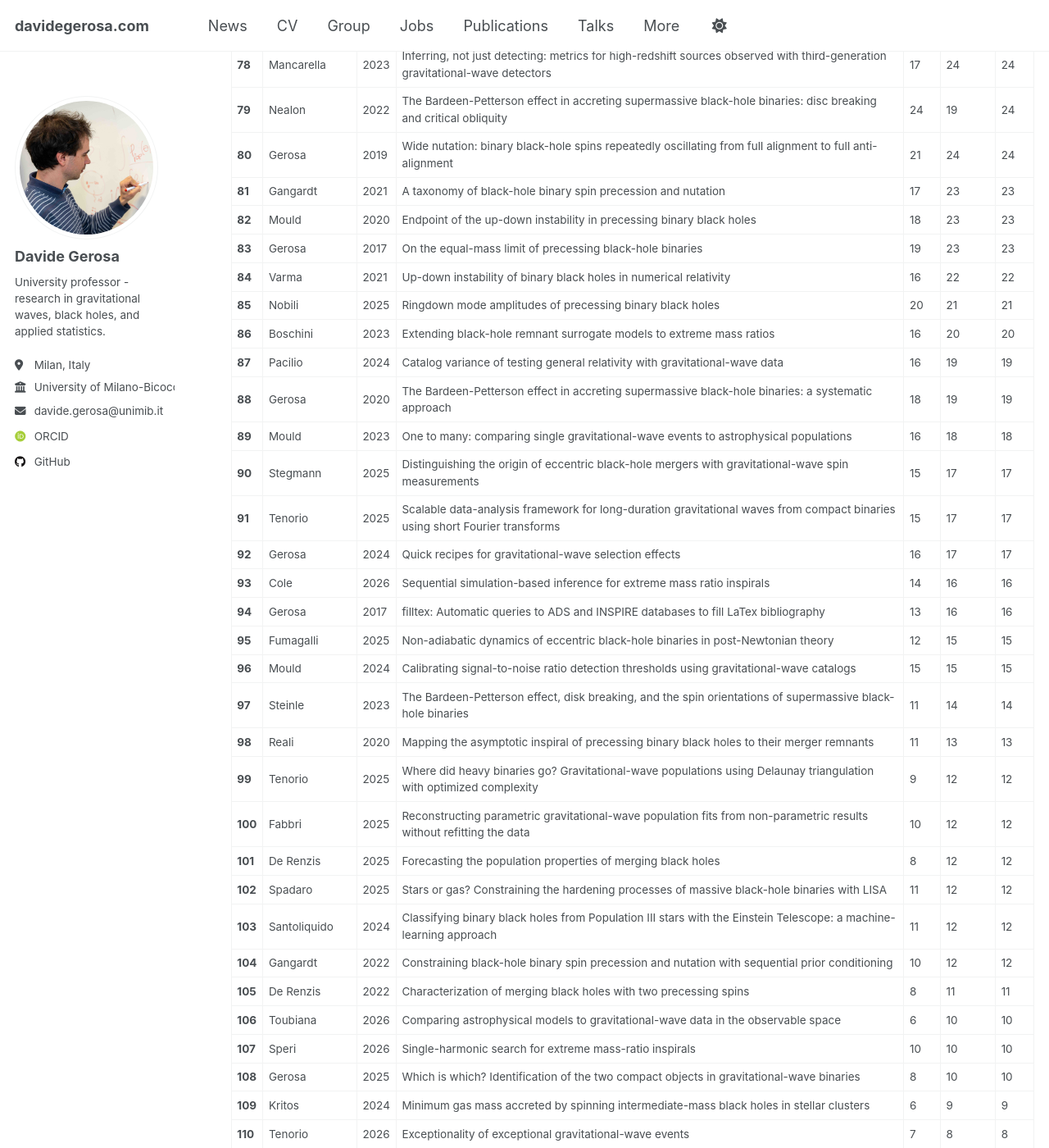
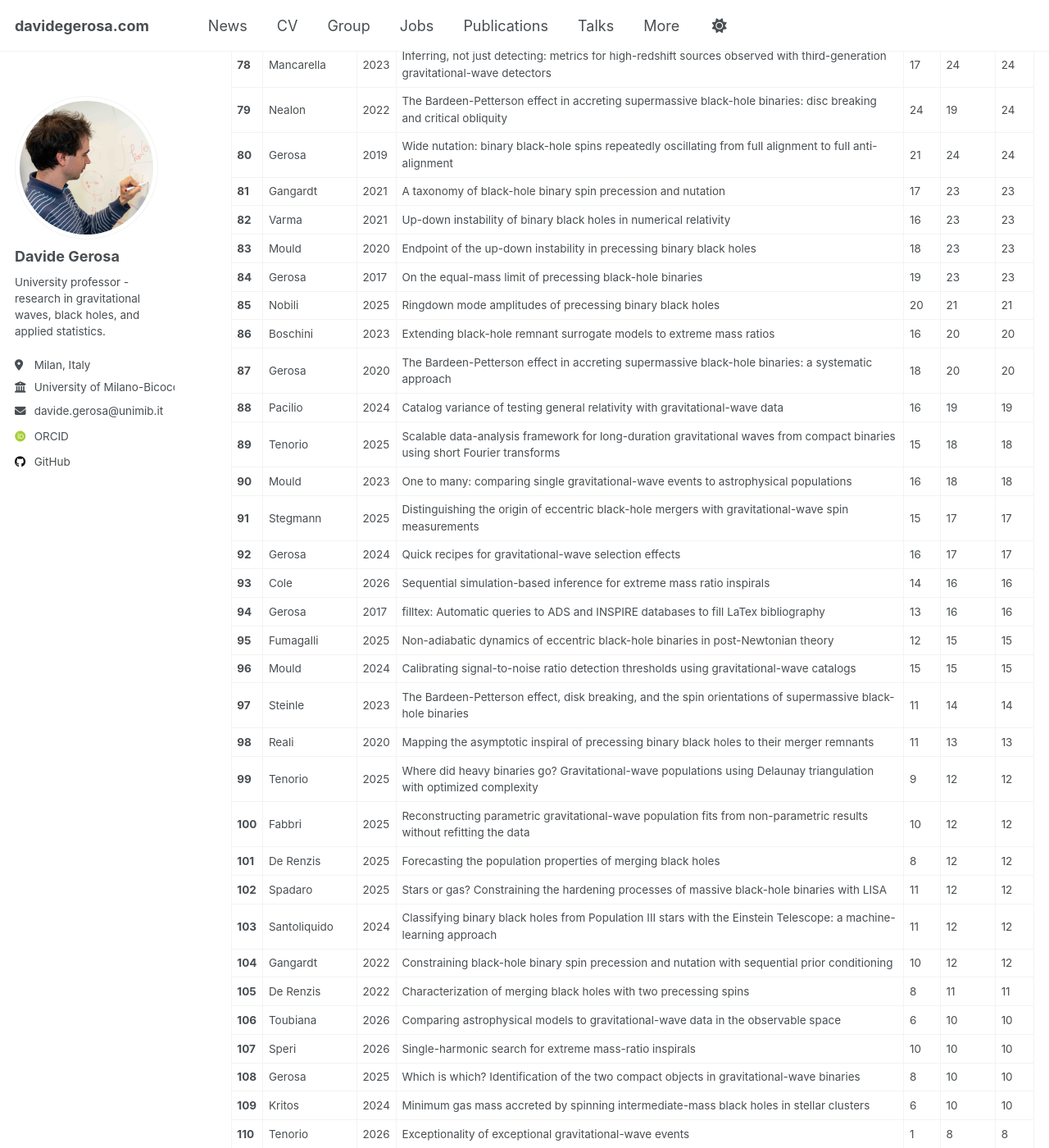
Before and after one commit to dgerosa/website, a Jekyll site: the page built from _pages/citations.md, in a window 1280 px wide and 1400 px high, scrolled down 3620 px. Shown: the whole window at 82% size. Built offline with Jekyll 4.4.1, drawn with Linux system fonts in a browser that asks for light colours; some web fonts are replaced; some of the changed text lies outside the part shown.

Commit message:
Website update from workflow

```diff
--- a/_pages/_citations.md
+++ b/_pages/_citations.md
@@ -23,16 +23,16 @@
 | **12** | Varma | 2019 | High-accuracy mass, spin, and recoil predictions of generic black-hole merger remnants | 148 | 178 | 178 |
 | **13** | Gerosa | 2015 | Multi-timescale analysis of phase transitions in precessing black-hole binaries | 140 | 171 | 171 |
 | **14** | Vitale | 2020 | Inferring the properties of a population of compact binaries in presence of selection effects | 143 | 165 | 165 |
-| **15** | Gerosa | 2013 | Resonant-plane locking and spin alignment in stellar-mass black-hole binaries: a diagnostic of compact-binary formation | 145 | 164 | 164 |
+| **15** | Gerosa | 2013 | Resonant-plane locking and spin alignment in stellar-mass black-hole binaries: a diagnostic of compact-binary formation | 145 | 165 | 165 |
 | **16** | Islam | 2021 | Eccentric binary black hole surrogate models for the gravitational waveform and remnant properties: comparable mass, nonspinning case | 137 | 153 | 153 |
 | **17** | Ng | 2018 | Gravitational-wave astrophysics with effective-spin measurements: asymmetries and selection biases | 120 | 140 | 140 |
-| **18** | Kesden | 2015 | Effective potentials and morphological transitions for binary black-hole spin precession | 114 | 139 | 139 |
+| **18** | Kesden | 2015 | Effective potentials and morphological transitions for binary black-hole spin precession | 114 | 140 | 140 |
 | **19** | Baibhav | 2019 | Gravitational-wave detection rates for compact binaries formed in isolation: LIGO/Virgo O3 and beyond | 111 | 132 | 132 |
 | **20** | Gerosa | 2019 | Multiband gravitational-wave event rates and stellar physics | 112 | 126 | 126 |
 | **21** | Gerosa | 2019 | Escape speed of stellar clusters from multiple-generation black-hole mergers in the upper mass gap | 115 | 125 | 125 |
 | **22** | Wysocki | 2018 | Explaining LIGO's observations via isolated binary evolution with natal kicks | 103 | 115 | 115 |
 | **23** | Romero-Shaw | 2023 | Eccentricity or spin precession? Distinguishing subdominant effects in gravitational-wave data | 97 | 114 | 114 |
-| **24** | Gerosa | 2016 | PRECESSION: Dynamics of spinning black-hole binaries with python | 94 | 109 | 109 |
+| **24** | Gerosa | 2016 | PRECESSION: Dynamics of spinning black-hole binaries with python | 94 | 110 | 110 |
 | **25** | Vitale | 2017 | Impact of Bayesian priors on the characterization of binary black hole coalescences | 92 | 108 | 108 |
 | **26** | Baibhav | 2020 | The mass gap, the spin gap, and the origin of merging binary black holes | 87 | 106 | 106 |
 | **27** | Taylor | 2018 | Mining gravitational-wave catalogs to understand binary stellar evolution: a new hierarchical bayesian framework | 99 | 105 | 105 |
@@ -90,16 +90,16 @@
 | **79** | Nealon | 2022 | The Bardeen-Petterson effect in accreting supermassive black-hole binaries: disc breaking and critical obliquity | 24 | 19 | 24 |
 | **80** | Gerosa | 2019 | Wide nutation: binary black-hole spins repeatedly oscillating from full alignment to full anti-alignment | 21 | 24 | 24 |
 | **81** | Gangardt | 2021 | A taxonomy of black-hole binary spin precession and nutation | 17 | 23 | 23 |
-| **82** | Mould | 2020 | Endpoint of the up-down instability in precessing binary black holes | 18 | 23 | 23 |
-| **83** | Gerosa | 2017 | On the equal-mass limit of precessing black-hole binaries | 19 | 23 | 23 |
-| **84** | Varma | 2021 | Up-down instability of binary black holes in numerical relativity | 16 | 22 | 22 |
+| **82** | Varma | 2021 | Up-down instability of binary black holes in numerical relativity | 16 | 23 | 23 |
+| **83** | Mould | 2020 | Endpoint of the up-down instability in precessing binary black holes | 18 | 23 | 23 |
+| **84** | Gerosa | 2017 | On the equal-mass limit of precessing black-hole binaries | 19 | 23 | 23 |
 | **85** | Nobili | 2025 | Ringdown mode amplitudes of precessing binary black holes | 20 | 21 | 21 |
 | **86** | Boschini | 2023 | Extending black-hole remnant surrogate models to extreme mass ratios | 16 | 20 | 20 |
-| **87** | Pacilio | 2024 | Catalog variance of testing general relativity with gravitational-wave data | 16 | 19 | 19 |
-| **88** | Gerosa | 2020 | The Bardeen-Petterson effect in accreting supermassive black-hole binaries: a systematic approach | 18 | 19 | 19 |
-| **89** | Mould | 2023 | One to many: comparing single gravitational-wave events to astrophysical populations | 16 | 18 | 18 |
-| **90** | Stegmann | 2025 | Distinguishing the origin of eccentric black-hole mergers with gravitational-wave spin measurements | 15 | 17 | 17 |
-| **91** | Tenorio | 2025 | Scalable data-analysis framework for long-duration gravitational waves from compact binaries using short Fourier transforms | 15 | 17 | 17 |
+| **87** | Gerosa | 2020 | The Bardeen-Petterson effect in accreting supermassive black-hole binaries: a systematic approach | 18 | 20 | 20 |
+| **88** | Pacilio | 2024 | Catalog variance of testing general relativity with gravitational-wave data | 16 | 19 | 19 |
+| **89** | Tenorio | 2025 | Scalable data-analysis framework for long-duration gravitational waves from compact binaries using short Fourier transforms | 15 | 18 | 18 |
+| **90** | Mould | 2023 | One to many: comparing single gravitational-wave events to astrophysical populations | 16 | 18 | 18 |
+| **91** | Stegmann | 2025 | Distinguishing the origin of eccentric black-hole mergers with gravitational-wave spin measurements | 15 | 17 | 17 |
 | **92** | Gerosa | 2024 | Quick recipes for gravitational-wave selection effects | 16 | 17 | 17 |
 | **93** | Cole | 2026 | Sequential simulation-based inference for extreme mass ratio inspirals | 14 | 16 | 16 |
 | **94** | Gerosa | 2017 | filltex: Automatic queries to ADS and INSPIRE databases to fill LaTex bibliography | 13 | 16 | 16 |
@@ -117,8 +117,8 @@
 | **106** | Toubiana | 2026 | Comparing astrophysical models to gravitational-wave data in the observable space | 6 | 10 | 10 |
 | **107** | Speri | 2026 | Single-harmonic search for extreme mass-ratio inspirals | 10 | 10 | 10 |
 | **108** | Gerosa | 2025 | Which is which? Identification of the two compact objects in gravitational-wave binaries | 8 | 10 | 10 |
-| **109** | Kritos | 2024 | Minimum gas mass accreted by spinning intermediate-mass black holes in stellar clusters | 6 | 9 | 9 |
-| **110** | Tenorio | 2026 | Exceptionality of exceptional gravitational-wave events | 7 | 8 | 8 |
+| **109** | Kritos | 2024 | Minimum gas mass accreted by spinning intermediate-mass black holes in stellar clusters | 6 | 10 | 10 |
+| **110** | Tenorio | 2026 | Exceptionality of exceptional gravitational-wave events | 1 | 8 | 8 |
 | **111** | Mould | 2026 | Gravitational-wave astronomy requires population-informed parameter estimation | 4 | 8 | 8 |
 | **112** | De Renzis | 2023 | Parameter estimation of binary black holes in the endpoint of the up-down instability | 4 | 8 | 8 |
 | **113** | Corelli | 2026 | Variance of gravitational-wave populations | 5 | 7 | 7 |
@@ -138,11 +138,11 @@
 | **127** | Anselmo | 2026 | Black-hole ringdown with templates capturing spin precession: a reanalysis of GW190521 | 1 | 1 | 1 |
 | **128** | Borhanian | 2026 | Impact of facility timing and coordination for next-generation gravitational-wave detectors | 0 | 1 | 1 |
 | **129** | Loutrel | 2026 | Probing modified gravitational-wave dispersion with bursts from eccentric black-hole binaries | 1 | 1 | 1 |
-| **130** | Tornotti | 2025 | Bayesian luminosity function estimation in multidepth datasets with selection effects: a case study for $$3<z<5$$ Lyman $$\alpha$$ emitters | 0 | 1 | 1 |
-| **131** | Gerosa | 2015 | Rival families: waveforms from resonant black-hole binaries as probes of their astrophysical formation history | 0 | 1 | 1 |
-| **132** | Owen | 2026 | Population-level correlations in Bayesian statistics: an illustrative model for gravitational-wave astronomy | 0 | 0 | 0 |
-| **133** | Leto di Priolo | 2026 | Targeting black holes from metal-poor progenitors with next-generation gravitational-wave detectors | 0 | 0 | 0 |
-| **134** | Fumagalli | 2026 | PRECESSION 2.1: black-hole binary spin precession on eccentric orbits | 0 | 0 | 0 |
+| **130** | Fumagalli | 2026 | PRECESSION 2.1: black-hole binary spin precession on eccentric orbits | 0 | 1 | 1 |
+| **131** | Tornotti | 2025 | Bayesian luminosity function estimation in multidepth datasets with selection effects: a case study for $$3<z<5$$ Lyman $$\alpha$$ emitters | 0 | 1 | 1 |
+| **132** | Gerosa | 2015 | Rival families: waveforms from resonant black-hole binaries as probes of their astrophysical formation history | 0 | 1 | 1 |
+| **133** | Owen | 2026 | Population-level correlations in Bayesian statistics: an illustrative model for gravitational-wave astronomy | 0 | 0 | 0 |
+| **134** | Leto di Priolo | 2026 | Targeting black holes from metal-poor progenitors with next-generation gravitational-wave detectors | 0 | 0 | 0 |
 | **135** | Gerosa | 2025 | Coincident morphological transitions in precessing black-hole binaries | 0 | 0 | 0 |
 | **136** | Gerosa | 2016 | Source modelling at the dawn of gravitational-wave astronomy | 0 | 0 | 0 |
 | **137** | Gerosa | 2014 | Spin alignment effects in black hole binaries | 0 | 0 | 0 |
```
Also changed, not shown: other parts of _pages/_citations.md (+11 -11 lines), _pages/_group.md (+1 -1 lines), _pages/_publications.md (+1 -1 lines), _pages/_talks.md (+1 -1 lines).
